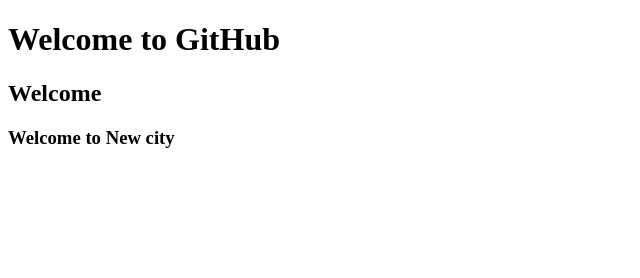
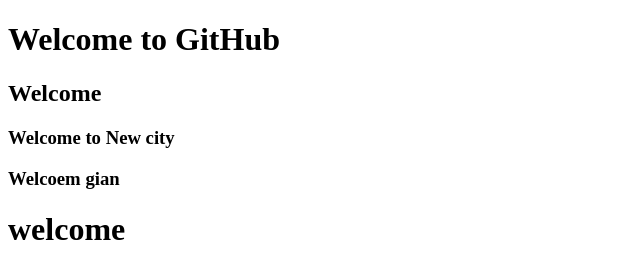
Before and after one commit to cdls4cmdlistfiles/hello, a plain HTML site: page index.html in a window 1280 px wide. Shown: the whole page, without its empty margins (0-640 px from the left). Drawn offline with Linux system fonts and the light colour scheme.

Commit message:
4th commit index.html

```diff
--- a/index.html
+++ b/index.html
@@ -11,5 +11,7 @@
     <h1>Welcome to GitHub</h1>
     <h2>Welcome</h2>
     <h3>Welcome to New city </h3>
+    <h3>Welcoem gian</h3>
+    <h1>welcome</h1>
 </body>
 </html>
```
